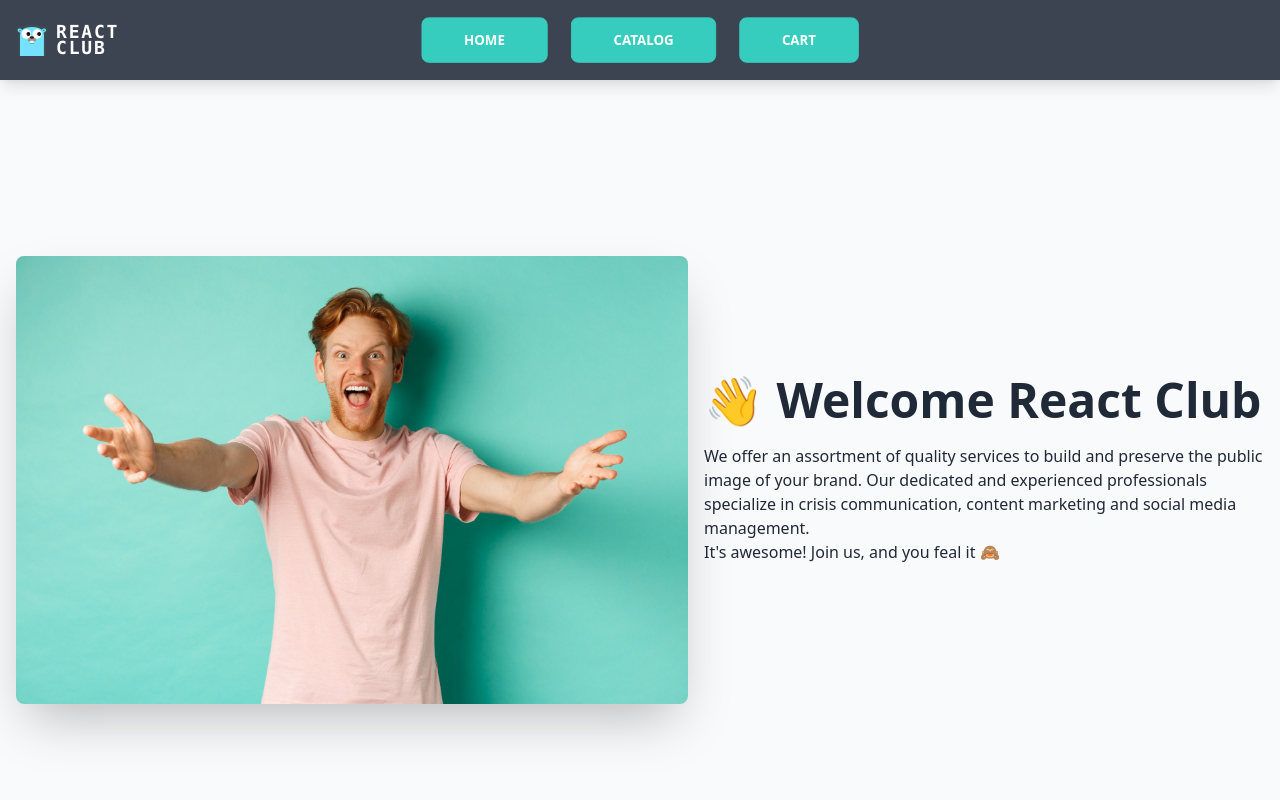
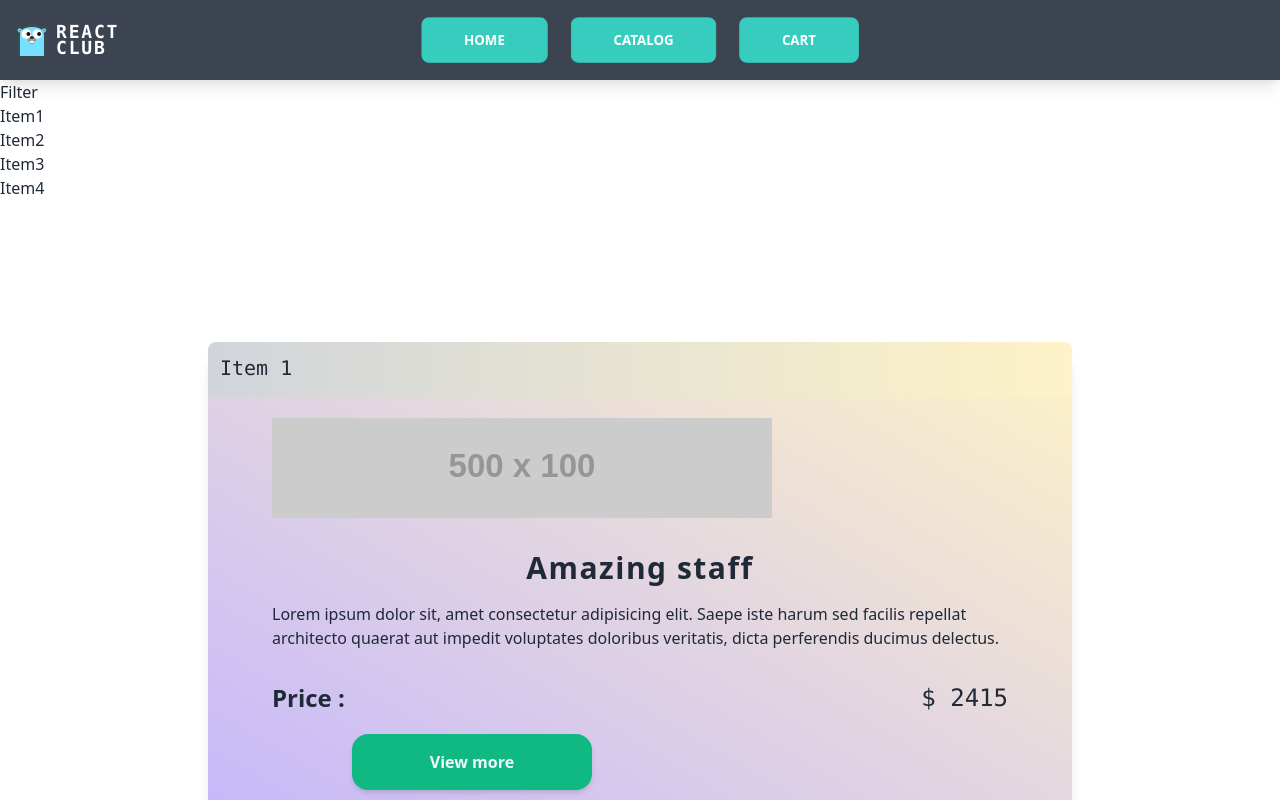
Before and after one commit to 0v3nb1rd/react-club, a React (Create React App) app: page / in a window 1280 px wide. Shown: the top 800 px of the page. Built offline with nearby package versions, Linux system fonts and the light colour scheme.

Commit message:
cards styling

```diff
--- a/src/App.js
+++ b/src/App.js
@@ -7,8 +7,8 @@ export const App = () => {
     <>
       <Header />
       <main className=" mt-20 ">
-        <Home posts={posts} />
-        {/* <Catalog /> */}
+        {/* <Home posts={posts} /> */}
+        <Catalog />
       </main>
       <Footer />
     </>
--- a/src/Pages/Catalog.jsx
+++ b/src/Pages/Catalog.jsx
@@ -1,4 +1,5 @@
 import React from 'react';
+import { Card } from '../components';
 
 export const Catalog = ({ posts }) => {
   return (
@@ -12,6 +13,16 @@ export const Catalog = ({ posts }) => {
           <li>Item4</li>
         </ul>
       </section>
+      <section className = "container">
+
+      <div className="flex flex-wrap">
+      <Card />
+      <Card />
+      <Card />
+      <Card />
+      </div>
+      </section>
+
     </>
   );
 };
--- a/src/components/Card.jsx
+++ b/src/components/Card.jsx
@@ -0,0 +1,46 @@
+import React from 'react';
+
+export const Card = () => {
+  return (
+    <div className="min-h-screen py-6 flex flex-col justify-center sm:py-10">
+      <div className="relative py-10 sm:mx-52">
+        <div className="relative bg-gradient-to-bl from-yellow-100 to-purple-300 shadow-lg sm:rounded-3xl p-16 ">
+          <div className=" absolute z-10 -inset-x-0 top-0 bg-gradient-to-r from-gray-300 to-yellow-100  h-14 rounded-t-lg ">
+            <p className="p-3 leading-7 font-mono text-xl"> Item 1</p>
+          </div>
+          <div>
+            <img
+              className="w-full h-full mt-11"
+              src="http://placehold.it/500/100"
+							alt="Card one"
+              className="py-3 sm:h-98 "
+            />
+          </div>
+          <div className="pb-4 sm:text-lg mt-5 text-center">
+            <h1 className="text-3xl font-black tracking-wider">
+              Amazing staff
+            </h1>
+          </div>
+          <div>
+            <p>
+              Lorem ipsum dolor sit, amet consectetur adipisicing elit. Saepe
+              iste harum sed facilis repellat architecto quaerat aut impedit
+              voluptates doloribus veritatis, dicta perferendis ducimus
+              delectus.{' '}
+            </p>
+          </div>
+          <div className="text-base sm:text-lg sm:leading-7 flex justify-between pt-8">
+            <p className="font-bold text-2xl"> Price : </p>
+            <p className="font-mono text-2xl">$ 2415</p>
+          </div>
+          <div className="ml-20 mb-1 py-4 my-5  text-center bg-green-500 opacity rounded-2xl w-60 shadow-md hover:bg-green-700">
+            <a href="#" className="text-blue-50 font-semibold no-underline">
+              {' '}
+              View more{' '}
+            </a>
+          </div>
+        </div>
+      </div>
+    </div>
+  );
+};
--- a/src/components/index.js
+++ b/src/components/index.js
@@ -5,3 +5,4 @@ export { Button } from './Button';
 export { Footer } from './Footer';
 export { Logo } from './Logo';
 export { Post } from './Post';
+export { Card } from './Card';
```
